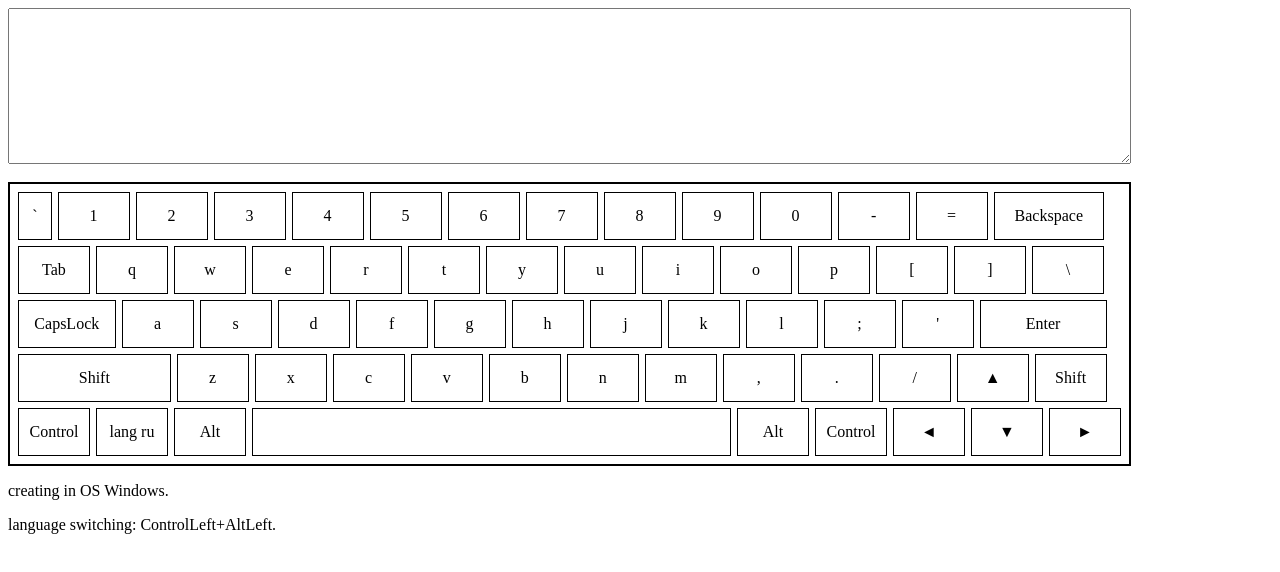
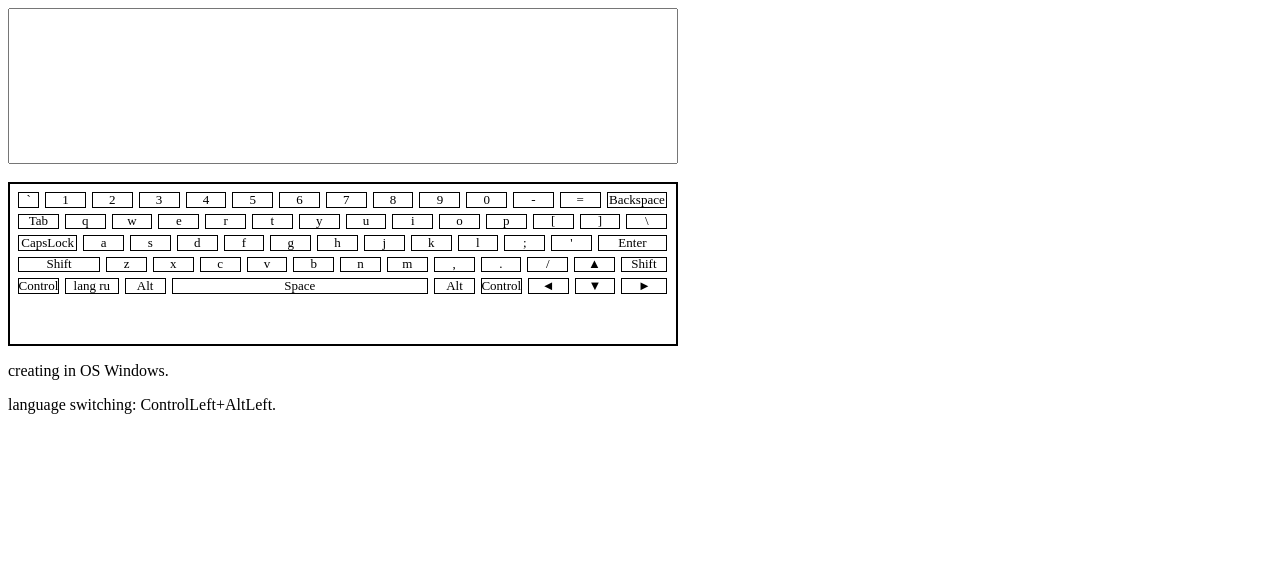
Before and after one commit to markflerko/codejam-virtual-keyboard, a website: page index.html in a window 1280 px wide. Drawn offline with Linux system fonts and the light colour scheme.

Commit message:
fix: elements UI template

```diff
--- a/script.js
+++ b/script.js
@@ -301,7 +301,7 @@ let keyboard = [
   { key: "Control", code: "ControlLeft" },
   { key: "lang ru", code: "MetaLeft" },
   { key: "Alt", code: "AltLeft" },
-  { key: " ", code: "Space" },
+  { key: "Space", code: "Space" },
   { key: "Alt", code: "AltRight" },
   { key: "Control", code: "ControlRight" },
   { key: "◄", code: "ArrowLeft" },
@@ -335,6 +335,10 @@ function init() {
       out += '<div class="key Space" data="' + keyboard[i].code + '" >' + keyboard[i].key + '</div>';
     } else if (keyboard[i].code == "Backquote") {
       out += '<div class="key Backquote" data="' + keyboard[i].code + '" >' + keyboard[i].key + '</div>';
+    } else if (keyboard[i].code == "MetaLeft") {
+      out += '<div class="key meta" data="' + keyboard[i].code + '" >' + keyboard[i].key + '</div>';
+    } else if (keyboard[i].code == "ArrowRight") {
+      out += '<div class="key ar" data="' + keyboard[i].code + '" >' + keyboard[i].key + '</div>';
     } else {
       out += '<div class="key" data="' + keyboard[i].code + '" >' + keyboard[i].key + '</div>';
     }
@@ -358,6 +362,7 @@ document.addEventListener("keydown", (event) => {
       event.preventDefault();
       if (!checkKeyExistence(event.code)) return;
       if (event.code == "AltLeft") {
+        document.querySelector('#keyboard .key[data="' + event.code + '"]').classList.add('active');
         let key = searchInKeyboard("MetaLeft");
         swapLanguage(key.toLowerCase());
       }
--- a/style.css
+++ b/style.css
@@ -1,5 +1,9 @@
 body {
   display: flex;
+}
+
+#textarea {
+  resize: none;
 }
 
 .gridKeyboard {
@@ -20,8 +24,9 @@ body {
 }
 
 .key {
-  width: 5vw;
-  height: 5vh;
+  width: 5%;
+  height: 5%;
+  font-size: 13px;
   border: 1px solid black;
   margin: 3px;
   padding: 3px;
@@ -47,7 +52,7 @@ body {
 }
 
 .caps {
-  width: 7vw;
+  width: 7.8%;
   background: white !important;
   transition-property: transform;
   transition-duration: 0.5s;
@@ -59,26 +64,34 @@ body {
   cursor: pointer;
 }
 
+.meta {
+  width: 7%;
+}
+
 .Enter {
-  width: 9.3vw;
+  width: 9.3%;
 }
 
 .ShiftLeft {
-  width: 11.3vw;
+  width: 11.3%;
 }
 
 .ShiftRight {
-  width: 5vw;
+  width: 5.8%;
 }
 
 .Space {
-  width: 36.8vw;
+  width: 37.9%;
 }
 
 .Backspace {
-  width: 8vw;
+  width: 8%;
 }
 
 .Backquote {
-  width: 2vw;
+  width: 2%;
 }
+
+.ar {
+  width: 5.8%
+}
```
